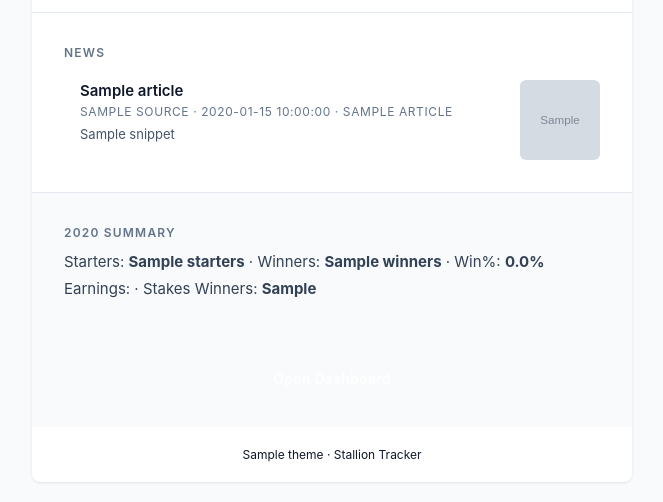
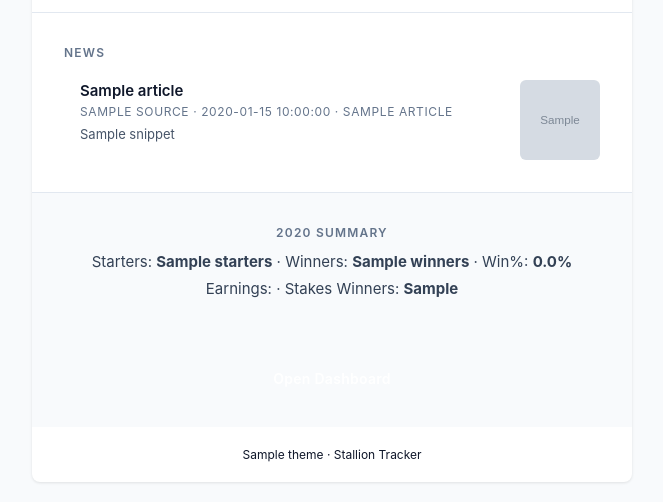
Before and after one commit to madisonscott157/stallion-tracker, a Python web app: template digest/templates/digest.html in a window 1280 px wide. Shown: the part 671-1173 px from the top of the page, without its empty margins (308-971 px from the left). Run offline with Jinja, Linux system fonts and the light colour scheme; the template is opened without the code that fills it: most values are stand-ins (such as "Sample title", 1, 10 or a date in 2020); grey boxes marked "Sample" are stand-in pictures.

Commit message:
Center the YTD summary block in the digest
Co-Authored-By: Claude Fable 5 <noreply@anthropic.com>

```diff
--- a/digest/templates/digest.html
+++ b/digest/templates/digest.html
@@ -258,7 +258,7 @@
 
                     <!-- Stats Summary -->
                     <tr>
-                        <td style="padding: 32px; border-top: 1px solid #e2e8f0; background-color: #f8fafc;">
+                        <td align="center" style="padding: 32px; border-top: 1px solid #e2e8f0; background-color: #f8fafc; text-align: center;">
                             <h2 style="margin: 0 0 12px 0; font-size: 12px; font-weight: 600; color: #64748b; letter-spacing: 0.1em; text-transform: uppercase;">
                                 {{ year }} SUMMARY
                             </h2>
```
